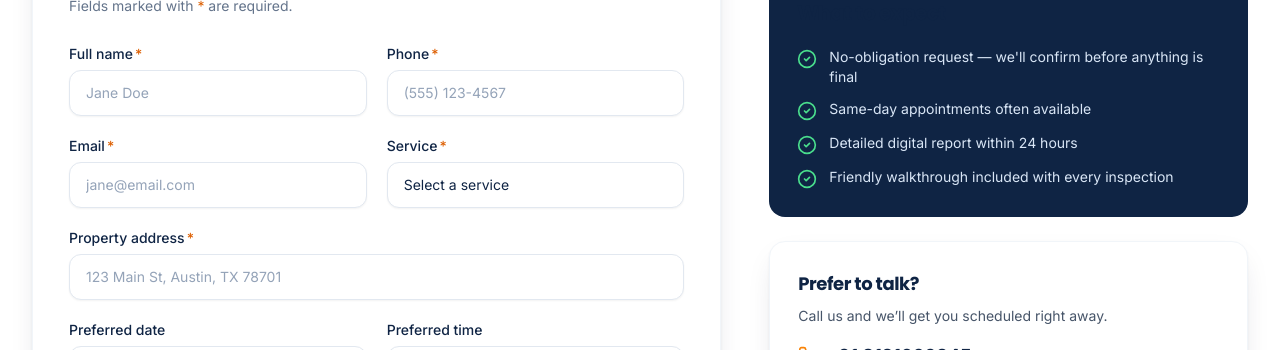
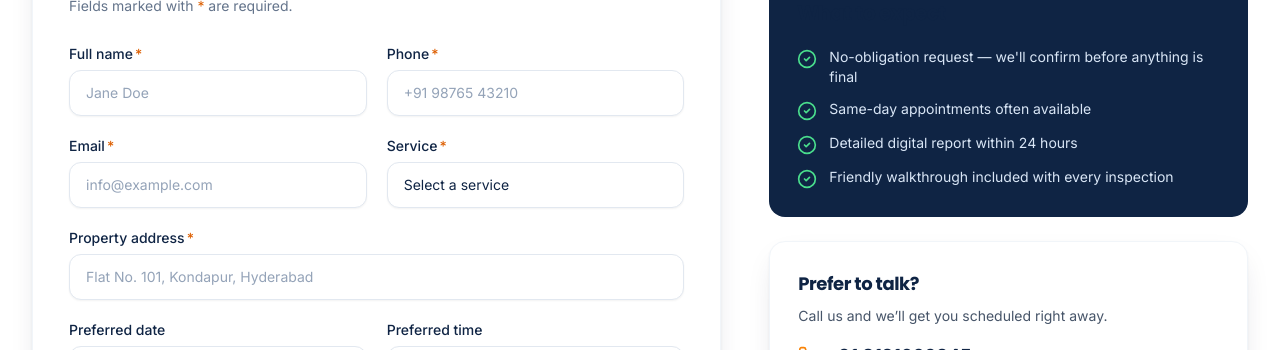
Before and after one commit to saichowdary96/4homeinspections, a Next.js app: page /book in a window 1280 px wide. Shown: the part 673-1023 px from the top of the page. Built offline with nearby package versions, Linux system fonts and the light colour scheme.

Commit message:
Update BookingForm.tsx

```diff
--- a/src/components/forms/BookingForm.tsx
+++ b/src/components/forms/BookingForm.tsx
@@ -74,7 +74,7 @@ export function BookingForm() {
             name="phone"
             type="tel"
             required
-            placeholder="(555) 123-4567"
+            placeholder="+91 98765 43210"
             autoComplete="tel"
           />
         </Field>
@@ -87,7 +87,7 @@ export function BookingForm() {
             name="email"
             type="email"
             required
-            placeholder="jane@email.com"
+            placeholder="info@example.com"
             autoComplete="email"
           />
         </Field>
@@ -110,7 +110,7 @@ export function BookingForm() {
           id="address"
           name="address"
           required
-          placeholder="123 Main St, Austin, TX 78701"
+          placeholder="Flat No. 101, Kondapur, Hyderabad"
         />
       </Field>
 
```
